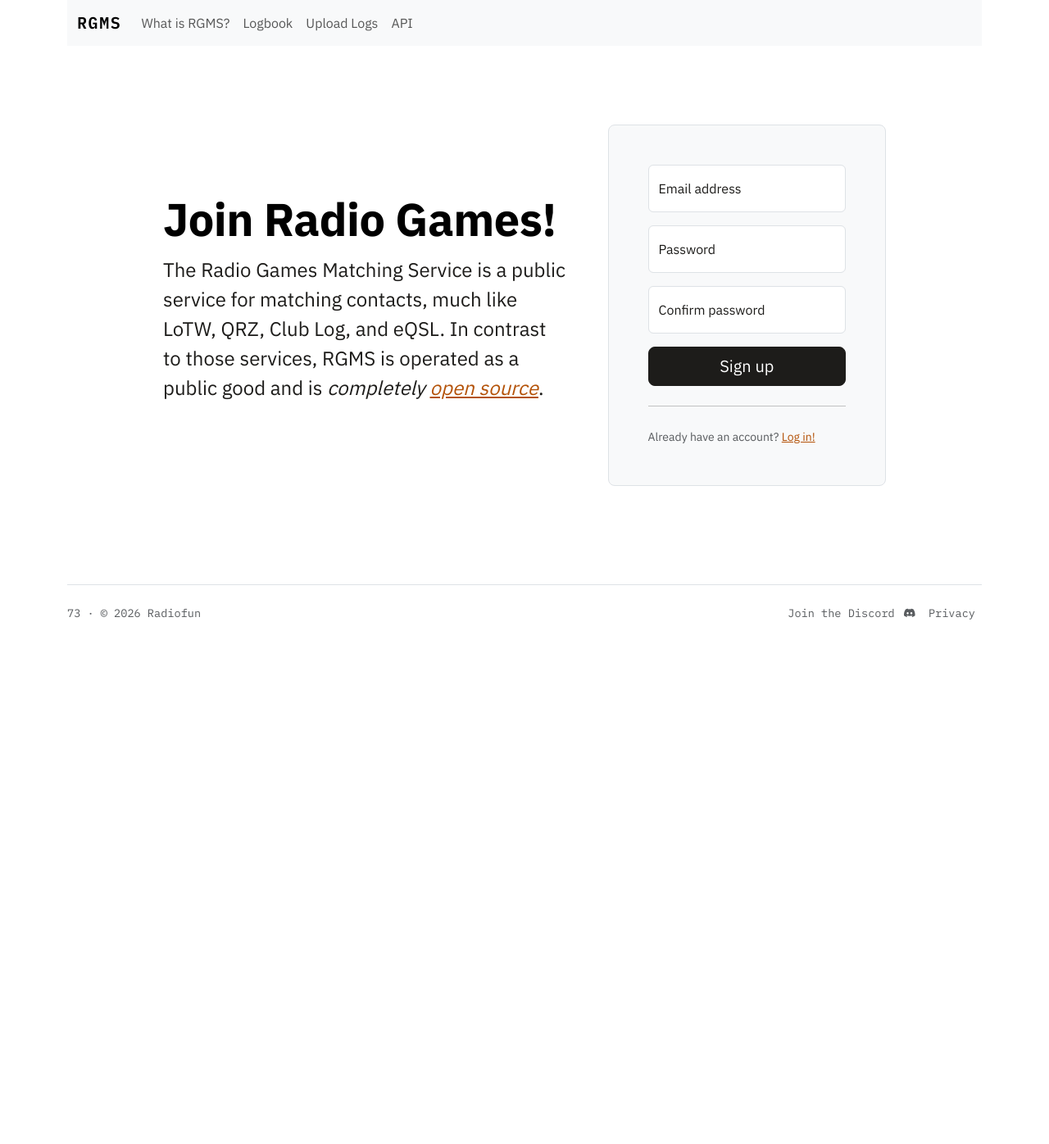
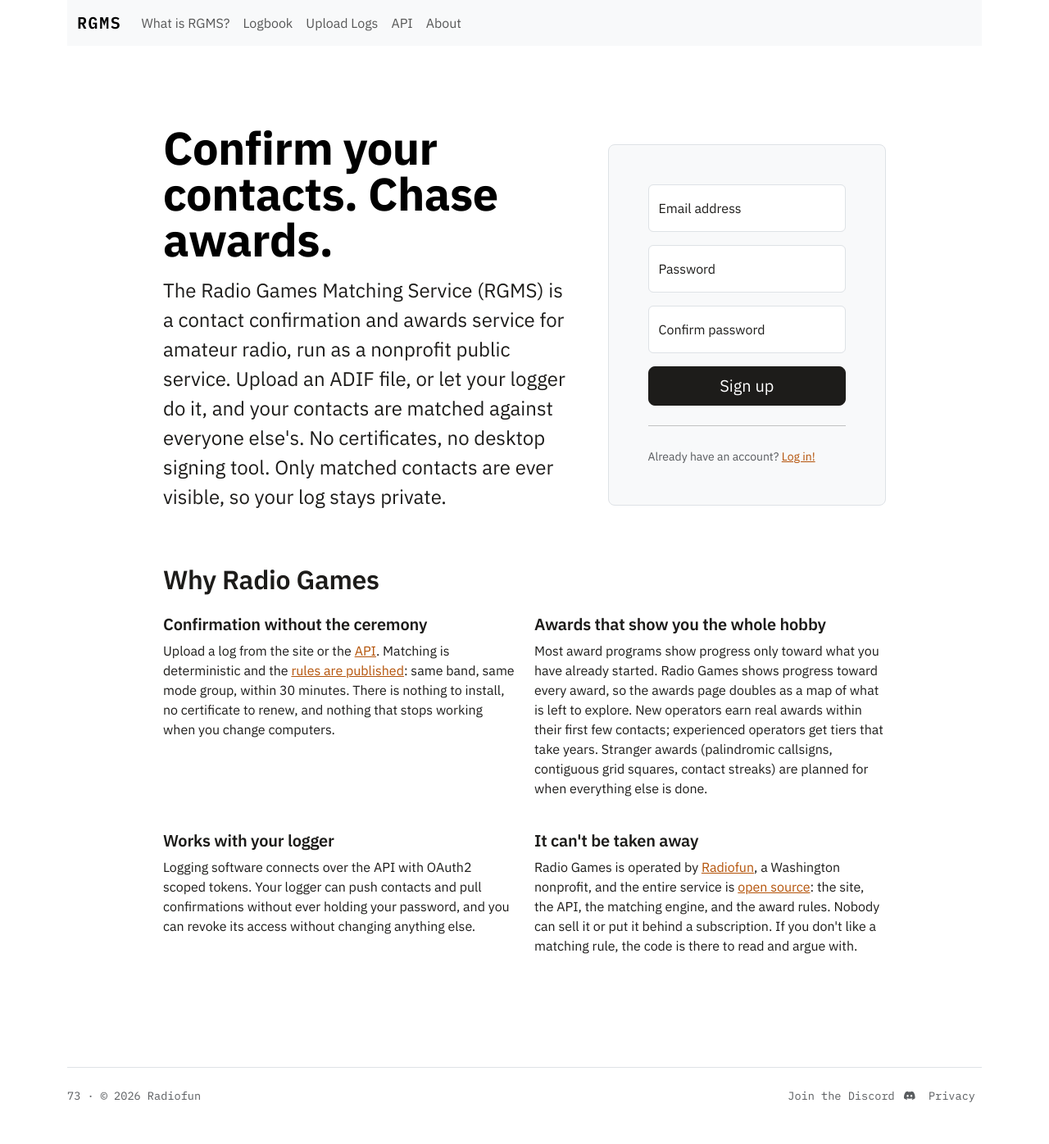
Before and after one commit to radiofun-org/radio-games-website, a Django app: template app/templates/app/index.html in a window 1280 px wide. Shown: the whole page at 82% size. Before the commit the page ends 756 px from the top, so only its background shows below. Run offline with Django 5.2, Linux system fonts and the light colour scheme; the template is opened without the code that fills it, so the values that code supplies are empty.

Commit message:
add About page and "Why Radio Games" section; spell out RGMS in the hero

```diff
--- a/app/templates/app/index.html
+++ b/app/templates/app/index.html
@@ -6,9 +6,9 @@
   <div class="container col-xl-10 col-xxl-9 px-4 py-5">
     <div class="row align-items-center g-lg-5 py-5">
       <div class="col-lg-7 text-center text-lg-start">
-        <h1 class="display-4 fw-bold lh-1 text-body-emphasis mb-3">{% if user.is_authenticated %}Welcome back!{% else %}Join Radio Games!{% endif %}</h1>
+        <h1 class="display-4 fw-bold lh-1 text-body-emphasis mb-3">{% if user.is_authenticated %}Welcome back!{% else %}Confirm your contacts. Chase awards.{% endif %}</h1>
 
-        <p class="col-lg-12 fs-4">The Radio Games Matching Service is a public service for matching contacts, much like LoTW, QRZ, Club Log, and eQSL. In contrast to those services, RGMS is operated as a public good and is <em>completely <a href="https://github.com/radiofun-org/">open source</a></em>.</p>
+        <p class="col-lg-12 fs-4">The Radio Games Matching Service (RGMS) is a contact confirmation and awards service for amateur radio, run as a nonprofit public service. Upload an ADIF file, or let your logger do it, and your contacts are matched against everyone else's. No certificates, no desktop signing tool. Only matched contacts are ever visible, so your log stays private.</p>
       </div>
 
 {% if not user.is_authenticated %}
@@ -91,6 +91,27 @@
       </div>
 {% endif %}
     </div>
+
+    <h2 class="mb-4">Why Radio Games</h2>
+
+    <div class="row row-cols-1 row-cols-md-2 g-4 mb-5">
+      <div class="col">
+        <h3 class="fs-5">Confirmation without the ceremony</h3>
+        <p>Upload a log from the site or the <a href="{% url 'api-docs' %}">API</a>. Matching is deterministic and the <a href="{% url 'how-it-works' %}">rules are published</a>: same band, same mode group, within 30 minutes. There is nothing to install, no certificate to renew, and nothing that stops working when you change computers.</p>
+      </div>
+      <div class="col">
+        <h3 class="fs-5">Awards that show you the whole hobby</h3>
+        <p>Most award programs show progress only toward what you have already started. Radio Games shows progress toward every award, so the awards page doubles as a map of what is left to explore. New operators earn real awards within their first few contacts; experienced operators get tiers that take years. Stranger awards (palindromic callsigns, contiguous grid squares, contact streaks) are planned for when everything else is done.</p>
+      </div>
+      <div class="col">
+        <h3 class="fs-5">Works with your logger</h3>
+        <p>Logging software connects over the API with OAuth2 scoped tokens. Your logger can push contacts and pull confirmations without ever holding your password, and you can revoke its access without changing anything else.</p>
+      </div>
+      <div class="col">
+        <h3 class="fs-5">It can't be taken away</h3>
+        <p>Radio Games is operated by <a href="{% url 'about' %}">Radiofun</a>, a Washington nonprofit, and the entire service is <a href="https://github.com/radiofun-org/">open source</a>: the site, the API, the matching engine, and the award rules. Nobody can sell it or put it behind a subscription. If you don't like a matching rule, the code is there to read and argue with.</p>
+      </div>
+    </div>
   </div>
 
 <script>
--- a/app/templates/base.html
+++ b/app/templates/base.html
@@ -42,6 +42,10 @@
               <li class="nav-item">
                 <a class="nav-link" href="{% url 'api-docs' %}">API</a>
               </li>
+
+              <li class="nav-item">
+                <a class="nav-link" href="{% url 'about' %}">About</a>
+              </li>
             </ul>
 
             {% if user.is_authenticated %}
--- a/app/urls.py
+++ b/app/urls.py
@@ -10,7 +10,7 @@ from .forms import EmailAuthenticationForm
 
 urlpatterns = [
     path("", views.index, name="index"),
-    path("about/", RedirectView.as_view(pattern_name="how-it-works", permanent=True)),
+    path("about/", views.about, name="about"),
     path(
         "accounts/login/",
         auth_views.LoginView.as_view(authentication_form=EmailAuthenticationForm),
--- a/app/views.py
+++ b/app/views.py
@@ -69,6 +69,10 @@ def api_docs(request):
 
 def how_it_works(request):
     return render(request, "app/how-it-works.html")
+
+
+def about(request):
+    return render(request, "app/about.html")
 
 
 def privacy(request):
```
Also changed, not shown: CLAUDE.md (+2 -1 lines), app/templates/app/about.html (added, +31 -0 lines).
